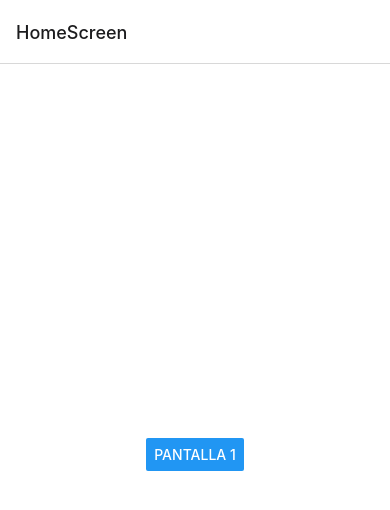
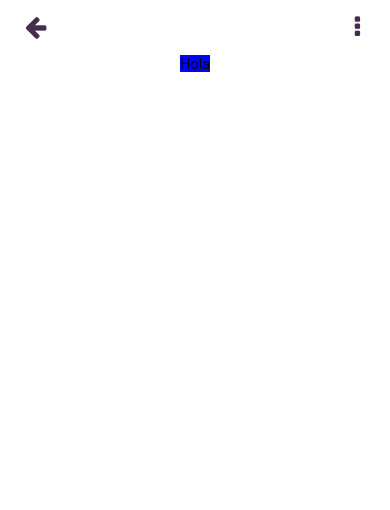
Before and after one commit to Jacarrilloc/Music-React-Native, a React Native app in the folder MusicTestApp/: screen /ListScreen in a window 390 px wide. Shown: the top 510 px of the page. Built offline with nearby package versions, Linux system fonts and the light colour scheme.

Commit message:
Create ListSreen and create navbar component

```diff
--- a/MusicTestApp/AppNavigator.tsx
+++ b/MusicTestApp/AppNavigator.tsx
@@ -3,6 +3,7 @@ import { NavigationContainer } from '@react-navigation/native';
 import { createStackNavigator } from '@react-navigation/stack';
 import HomeScreen from './Screen/MainScreen';
 import SongScreen from './Screen/SongScreen';
+import ListScreen from './Screen/ListScreen';
 
 const Stack = createStackNavigator();
 
@@ -10,8 +11,9 @@ export default function AppNavigator() {
   return (
     <NavigationContainer>
       <Stack.Navigator initialRouteName="Screen1">
-        <Stack.Screen name="HomeScreen" component={HomeScreen} />
-        <Stack.Screen name="SongScreen" component={SongScreen} />
+        <Stack.Screen name="HomeScreen" component={HomeScreen} options={{ headerShown: false }}/>
+        <Stack.Screen name="SongScreen" component={SongScreen} options={{ headerShown: false }}/>
+        <Stack.Screen name="ListScreen" component={ListScreen} options={{ headerShown: false }}/>
       </Stack.Navigator>
     </NavigationContainer>
   );
--- /dev/null
+++ b/MusicTestApp/Screen/ListScreen.tsx
@@ -0,0 +1,24 @@
+import React from 'react';
+import { View, Text, StyleSheet  } from 'react-native';
+import Navbar2 from '../components/statusBarModel2';
+import ListItem from '../components/songItem';
+
+const ListScreen = () => {
+  return (
+    <View style={styles.container}>
+        <Navbar2 />
+        <ListItem/>
+    </View>
+  );
+}
+
+const styles = StyleSheet.create({
+    container: {
+        flex: 1,
+        backgroundColor: 'white',
+        alignItems: 'center',
+        justifyContent: 'flex-start',
+      }
+});
+
+export default ListScreen;
--- a/MusicTestApp/Screen/MainScreen.tsx
+++ b/MusicTestApp/Screen/MainScreen.tsx
@@ -9,9 +9,18 @@ export default function Screen1() {
     navigation.navigate('SongScreen');
   };
 
+  const goToListScreen = () => {
+    navigation.navigate('ListScreen');
+  };
+
   return (
     <View style={styles.container}>
-      <Button title="Pantalla 1" onPress={goToSongScreen} />
+      <View style={styles.buttonContainer}>
+        <Button title="Pantalla 1" onPress={goToSongScreen} />
+      </View>
+      <View style={styles.buttonContainer}>
+        <Button title="Pantalla 2" onPress={goToListScreen}/>
+      </View>
     </View>
   );
 }
@@ -22,5 +31,9 @@ const styles = StyleSheet.create({
     backgroundColor: '#fff',
     alignItems: 'center',
     justifyContent: 'center',
+    margin: 10
   },
+  buttonContainer:{
+    margin:10
+  }
 });
--- a/MusicTestApp/Screen/SongScreen.tsx
+++ b/MusicTestApp/Screen/SongScreen.tsx
@@ -1,12 +1,19 @@
-import React, { useState } from 'react';
+import React from 'react';
+import { StatusBar, View, StyleSheet } from 'react-native';
+import { useNavigation } from '@react-navigation/native';
 import Song from '../components/Song';
-import { StatusBar, View, StyleSheet  } from 'react-native';
+import Navbar from '../components/statusBar';
 
-export default function App() {
+export default function SongScreen() {
+  const navigation = useNavigation();
+
   return (
     <View style={styles.container}>
-        <Song/>
-        <StatusBar/>
+      <Navbar />
+      <View style={styles.songContainer}>
+        <Song />
+      </View>
+      <StatusBar />
     </View>
   );
 }
@@ -16,6 +23,11 @@ const styles = StyleSheet.create({
     flex: 1,
     backgroundColor: '#442e4d',
     alignItems: 'center',
-      justifyContent: 'center',
+    justifyContent: 'flex-start',
+  },
+  songContainer: {
+    flex: 1,
+    alignItems: 'center',
+    justifyContent: 'center'
   },
 });
--- /dev/null
+++ b/MusicTestApp/components/songItem.tsx
@@ -0,0 +1,21 @@
+import React from 'react';
+import { View,Text, StyleSheet } from 'react-native';
+import { useNavigation } from '@react-navigation/native';
+
+const ItemSongListComponent = () => {
+  const navigation = useNavigation();
+
+  return (
+    <View style={styles.container}>
+      <Text>Hola</Text>
+    </View>
+  );
+}
+
+const styles = StyleSheet.create({
+  container: {
+    backgroundColor: 'blue'
+  },
+});
+
+export default ItemSongListComponent;
--- /dev/null
+++ b/MusicTestApp/components/statusBar.tsx
@@ -0,0 +1,44 @@
+import React from 'react';
+import { View, TouchableOpacity, StyleSheet } from 'react-native';
+import { useNavigation } from '@react-navigation/native';
+import { HeaderBackButton } from '@react-navigation/elements';
+import Icon from 'react-native-vector-icons/FontAwesome';
+
+const StatusBarComponent = () => {
+  const navigation = useNavigation();
+
+  return (
+    <View style={styles.container}>
+      <View style={styles.backArrow}>
+        <TouchableOpacity onPress={() => navigation.goBack()}>
+            <Icon name="arrow-left" size={25} color="white" />
+        </TouchableOpacity>
+      </View>
+
+      <View style={styles.menuButton}>
+        <TouchableOpacity onPress={() => {}}>
+          <Icon name="ellipsis-v" size={25} color="white" />
+        </TouchableOpacity>
+      </View>
+    </View>
+  );
+}
+
+const styles = StyleSheet.create({
+  container: {
+    flexDirection: 'row',
+    alignItems: 'center',
+    justifyContent: 'space-between',
+    paddingHorizontal: 15,
+    width: '100%',
+  },
+  backArrow: {
+    padding: 10,
+  },
+  menuButton: {
+    padding: 15,
+    alignItems: 'flex-end'
+  },
+});
+
+export default StatusBarComponent;
--- /dev/null
+++ b/MusicTestApp/components/statusBarModel2.tsx
@@ -0,0 +1,45 @@
+import React from 'react';
+import { View, TouchableOpacity, StyleSheet } from 'react-native';
+import { useNavigation } from '@react-navigation/native';
+import { HeaderBackButton } from '@react-navigation/elements';
+import Icon from 'react-native-vector-icons/FontAwesome';
+
+const StatusBarComponent = () => {
+  const navigation = useNavigation();
+
+  return (
+    <View style={styles.container}>
+      <View style={styles.backArrow}>
+        <TouchableOpacity onPress={() => navigation.goBack()}>
+            <Icon name="arrow-left" size={25} color="#442e4d" />
+        </TouchableOpacity>
+      </View>
+
+      <View style={styles.menuButton}>
+        <TouchableOpacity onPress={() => {}}>
+          <Icon name="ellipsis-v" size={25} color="#442e4d" />
+        </TouchableOpacity>
+      </View>
+    </View>
+  );
+}
+
+const styles = StyleSheet.create({
+  container: {
+    flexDirection: 'row',
+    alignItems: 'center',
+    justifyContent: 'space-between',
+    paddingHorizontal: 15,
+    width: '100%',
+    backgroundColor: 'white'
+  },
+  backArrow: {
+    padding: 10,
+  },
+  menuButton: {
+    padding: 15,
+    alignItems: 'flex-end'
+  },
+});
+
+export default StatusBarComponent;
```
Lines whose indentation alone changed are shown as unchanged.
